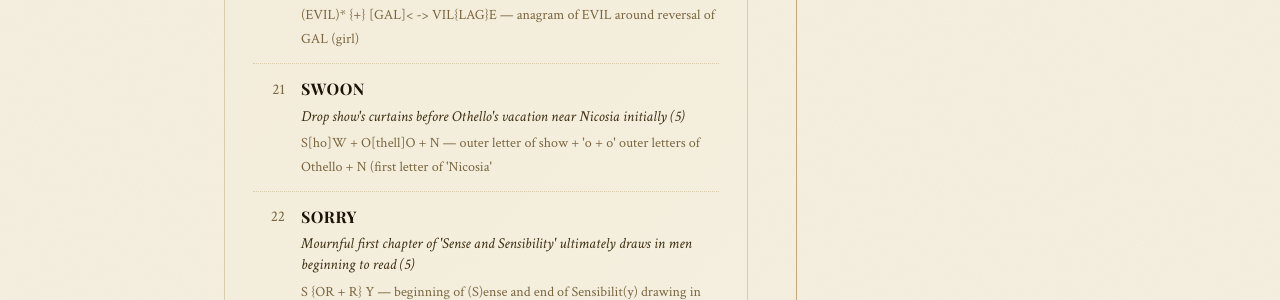
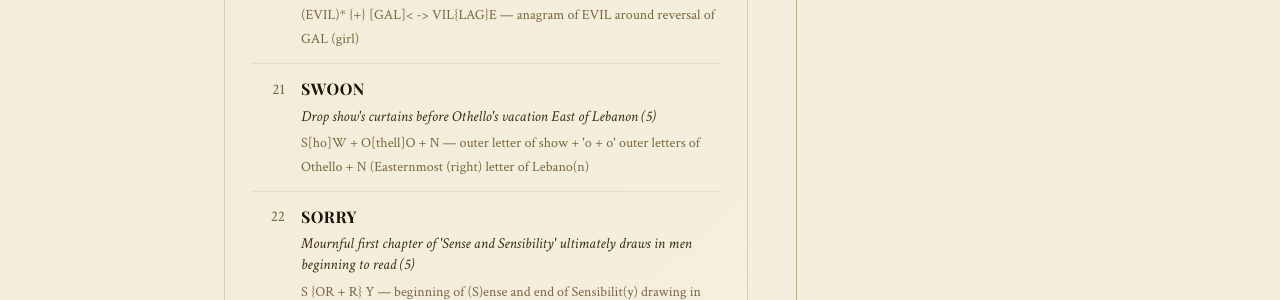
Before and after one commit to abdulkhaleddd/abdulkhaleddd.github.io, a Jekyll site: the page built from _solutions/solution-003.md, in a window 1280 px wide and 900 px high, scrolled down 3441 px. Shown: the part 153-453 px from the top of the window. Built offline with Jekyll 4.4.1, drawn with Linux system fonts in a browser that asks for light colours; some web fonts are replaced; a script that is not in the unit is left out.

Commit message:
Update solution-003.md

```diff
--- a/_solutions/solution-003.md
+++ b/_solutions/solution-003.md
@@ -261,8 +261,8 @@ permalink: /solutions/solution-003/
     <span class="solution-number">21</span>
     <div class="solution-content">
       <span class="solution-answer">SWOON</span>
-      <span class="solution-clue">Drop show's curtains before Othello's vacation near Nicosia initially (5)</span>
-      <span class="solution-breakdown">S[ho]W + O[thell]O + N — outer letter of show + 'o + o' outer letters of Othello + N (first letter of 'Nicosia'</span>
+      <span class="solution-clue">Drop show's curtains before Othello's vacation East of Lebanon (5)</span>
+      <span class="solution-breakdown">S[ho]W + O[thell]O + N — outer letter of show + 'o + o' outer letters of Othello + N (Easternmost (right) letter of Lebano(n)</span>
     </div>
   </div>
 
```
